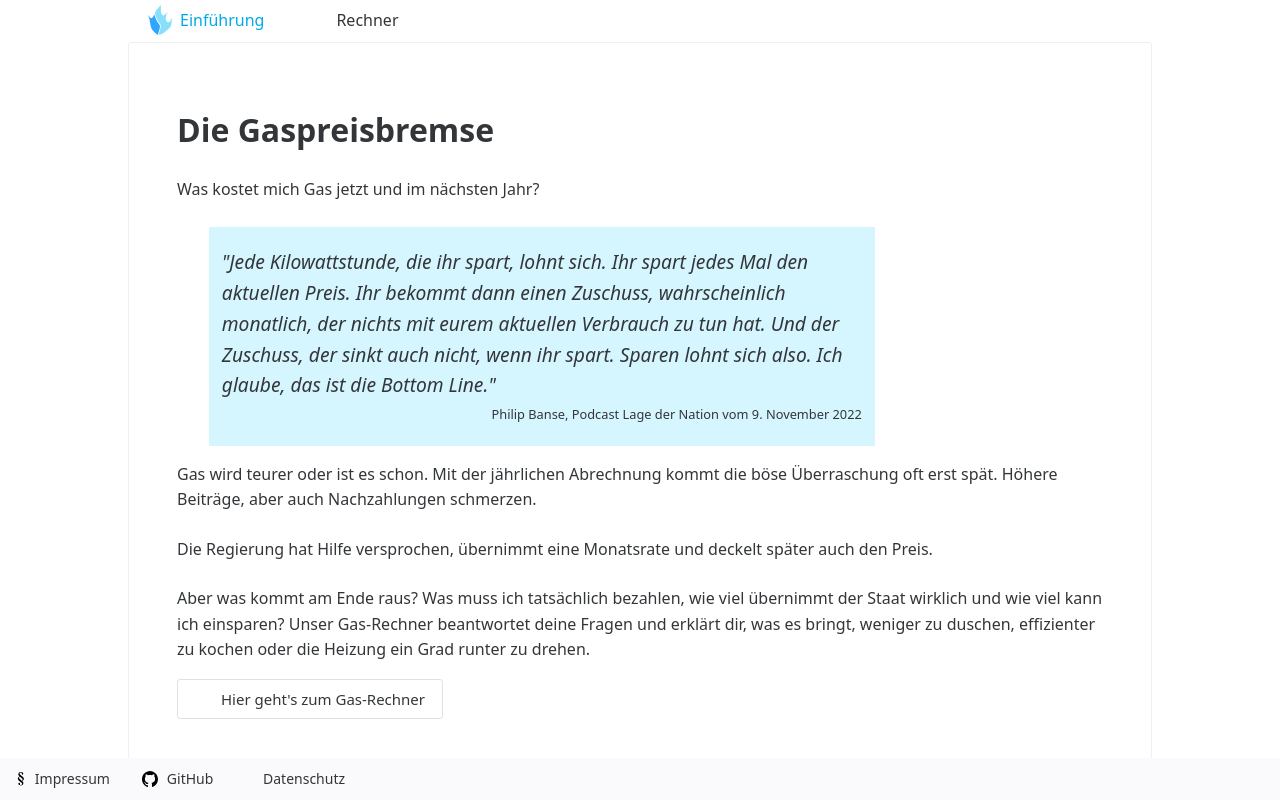
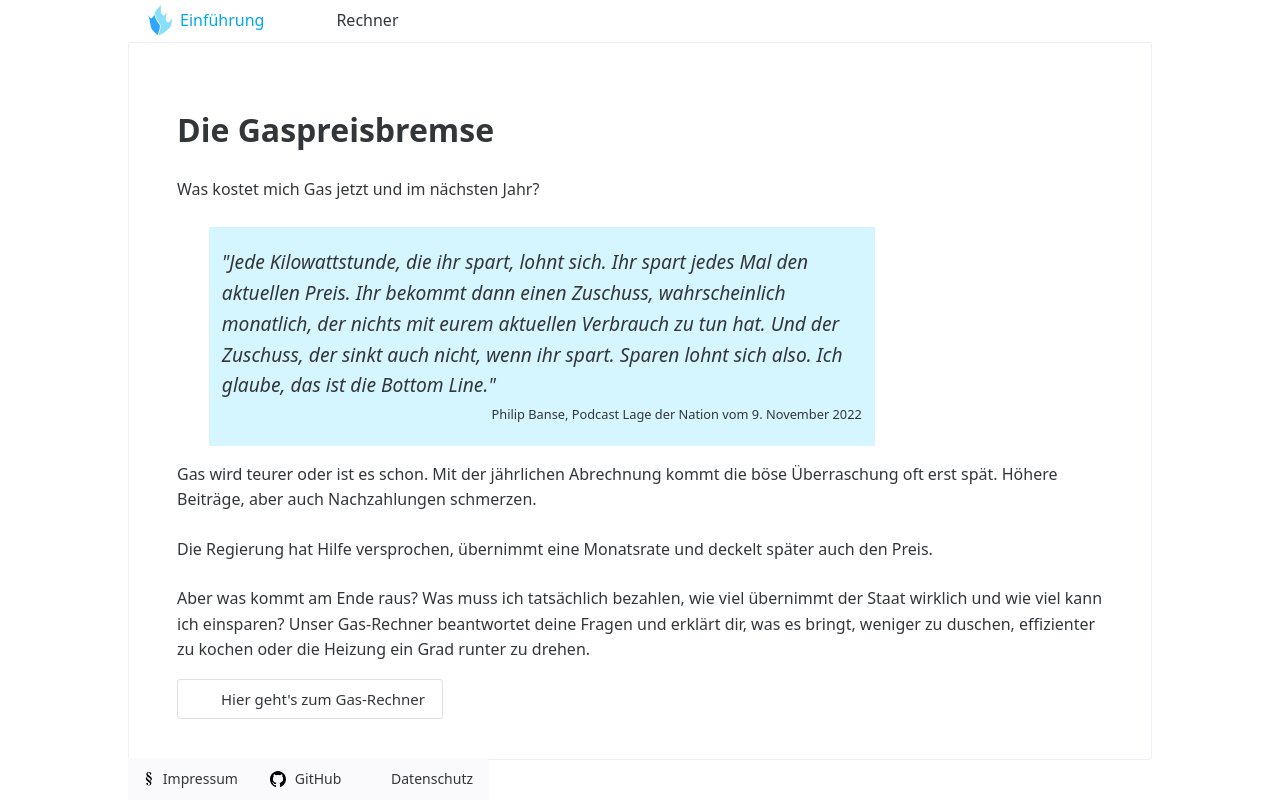
Before and after one commit to mrsimpson/energy, a Vue app: page / in a window 1280 px wide. Built offline with nearby package versions, Linux system fonts and the light colour scheme; some icons are missing; what vue-matomo would draw is missing.

Commit message:
Center Footer

```diff
--- a/src/App.vue
+++ b/src/App.vue
@@ -62,8 +62,8 @@ const themeEditorStyle = localStorage.getItem('theme') === 'true' ? {} : {displa
 .n-layout-footer.n-layout-footer--static-positioned {
   position: fixed;
   bottom: 0;
-  left: 0;
-  right: 0;
+  left: auto;
+  right: auto
 }
 </style>
 
```
